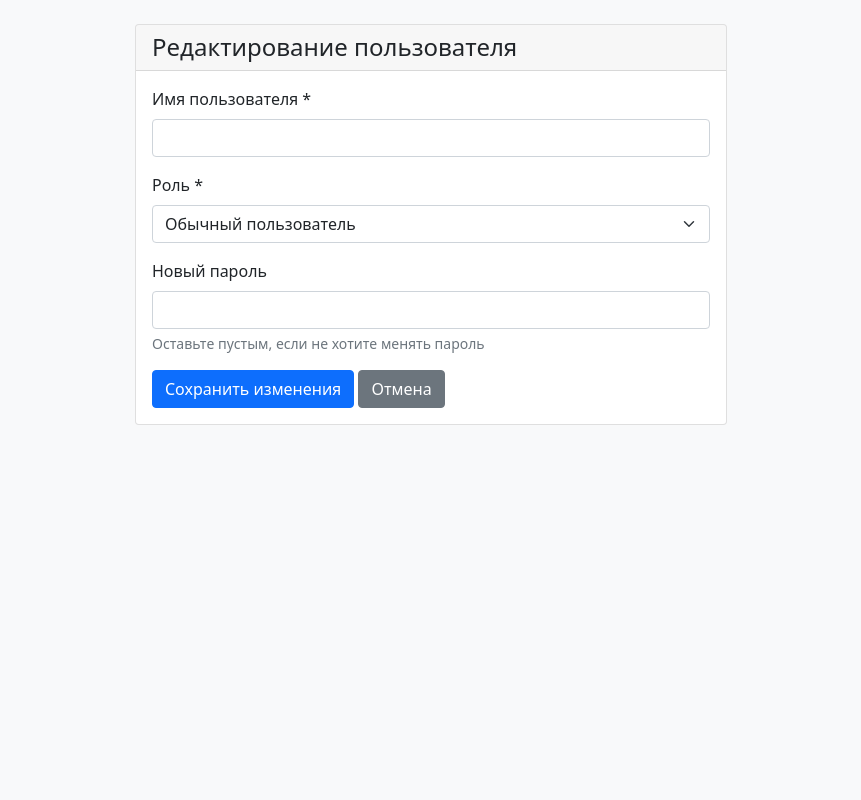
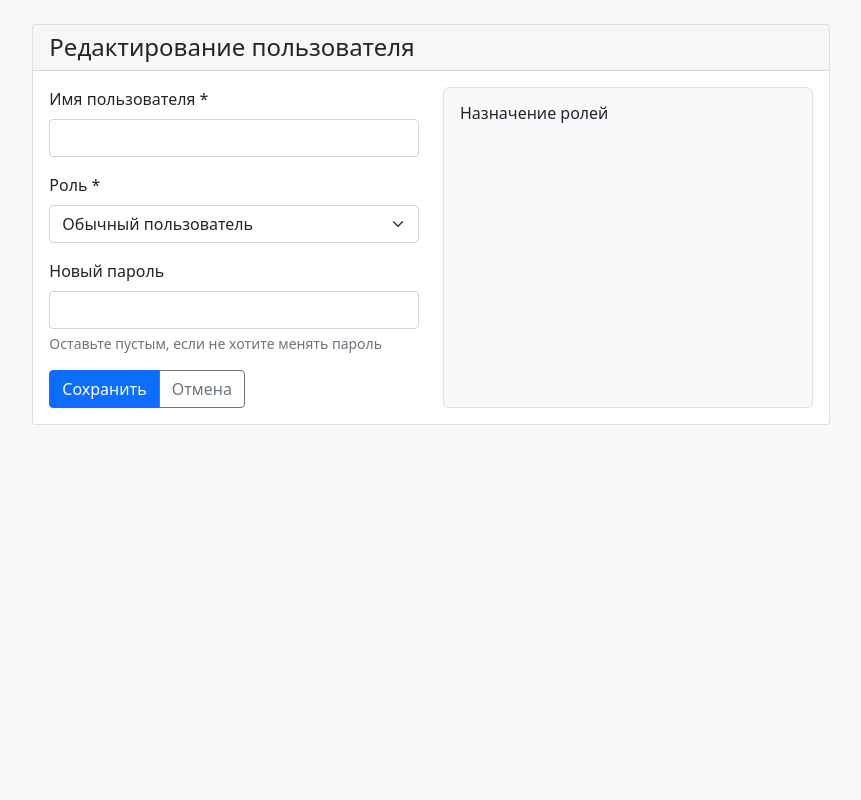
Before and after one commit to mifik43/it-inventory, a Flask app: template templates/auth/edit_user.html in a window 1280 px wide. Shown: the whole page, without its empty margins (209-1070 px from the left). Run offline with Flask 3, Linux system fonts and the light colour scheme; the template is opened without the code that fills it, so the values that code supplies are empty.

Commit message:
Редактирование пользователей свёрстано в две колонки

```diff
--- a/templates/auth/edit_user.html
+++ b/templates/auth/edit_user.html
@@ -2,13 +2,16 @@
 
 {% block content %}
 <div class="row justify-content-center">
-    <div class="col-md-6">
+    <div class="col-md-8">
         <div class="card">
             <div class="card-header">
                 <h4 class="card-title mb-0">Редактирование пользователя</h4>
             </div>
             <div class="card-body">
                 <form method="POST">
+                    <div class="row">
+                        <!-- Левая колонка - основная форма -->
+                        <div class="col-md-6">
                             <div class="mb-3">
                                 <label for="username" class="form-label">Имя пользователя *</label>
                                 <input type="text" class="form-control" id="username" name="username"
@@ -28,19 +31,24 @@
                                 <input type="password" class="form-control" id="new_password" name="new_password">
                                 <div class="form-text">Оставьте пустым, если не хотите менять пароль</div>
                             </div>
-                    {% for role in roles %}
-                    <div>
-                        <input type="checkbox" name="{{role.id}}"
-                            value="{{role.id}}" {{role.checked}}/>
-                        <label for="{{role.name}}">{{role.name}}</label>
-                        <label for="{{role.name}}">{{role.description}}</label>
+
+                            <div class="btn-group" role="group">
+                                <button type="submit" class="btn btn-primary">Сохранить</button>
+                                <a href="{{ url_for('users.users') }}" class="btn btn-outline-secondary">Отмена</a>
                             </div>
-                    {% endfor %}
-                    <button type="submit" class="btn btn-primary">Сохранить изменения</button>
-                    <a href="{{ url_for('users.users') }}" class="btn btn-secondary">Отмена</a>
+                        </div>
+
+                        <!-- Правая колонка - роли с прокруткой -->
+                        <div class="col-md-6">
+                            {% include "auth/roles.html" %}
+                        </div>
+                    </div>
                 </form>
             </div>
         </div>
     </div>
 </div>
+
+{% include "auth/roles_styles.html" %}
+
 {% endblock %}
--- /dev/null
+++ b/templates/auth/roles.html
@@ -0,0 +1,18 @@
+
+<div class="roles-container">
+    <h6 class="mb-3">Назначение ролей</h6>
+    <div class="roles-scrollable">
+        {% for role in roles %}
+        <div class="form-check mb-2">
+            <input class="form-check-input" type="checkbox" name="{{ role.id }}"
+                value="{{ role.id }}" id="role_{{ role.id }}" {{ role.checked
+                }} />
+            <label class="form-check-label" for="role_{{ role.id }}">
+                <span class="fw-semibold">{{ role.name }}</span>
+                <br>
+                <small class="text-muted">{{ role.description }}</small>
+            </label>
+        </div>
+        {% endfor %}
+    </div>
+</div>
--- /dev/null
+++ b/templates/auth/roles_styles.html
@@ -0,0 +1,35 @@
+<style>
+/* Прокрутка в списке ролей при редактировании пользователя или роли */
+.roles-container {
+    border: 1px solid #dee2e6;
+    border-radius: 0.375rem;
+    padding: 1rem;
+    background-color: #f8f9fa;
+    height: 100%;
+}
+
+.roles-scrollable {
+    max-height: 300px;
+    overflow-y: auto;
+    padding-right: 0.5rem;
+}
+
+/* Стили для скроллбара */
+.roles-scrollable::-webkit-scrollbar {
+    width: 6px;
+}
+
+.roles-scrollable::-webkit-scrollbar-track {
+    background: #f1f1f1;
+    border-radius: 3px;
+}
+
+.roles-scrollable::-webkit-scrollbar-thumb {
+    background: #c1c1c1;
+    border-radius: 3px;
+}
+
+.roles-scrollable::-webkit-scrollbar-thumb:hover {
+    background: #a8a8a8;
+}
+</style>
```
Also changed, not shown: templates/auth/create_user.html (+16 -10 lines). Lines whose indentation alone changed are shown as unchanged.
